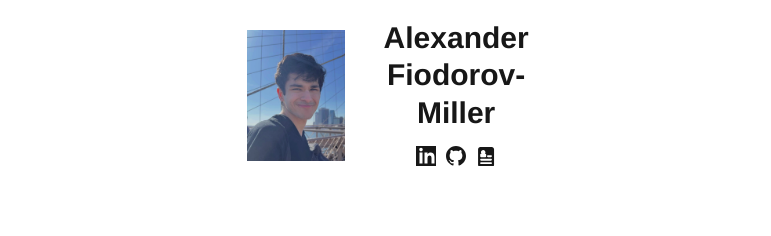
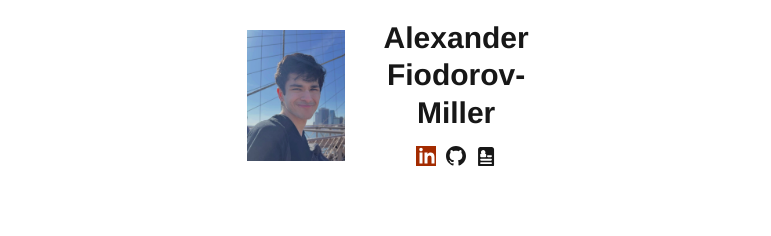
Before and after one commit to alexfiodorov02/alexf.pro, a Next.js app: page / in a window 1280 px wide. In both pictures the pointer is over the icon 669 px from the left and 156 px from the top of the page. Shown: the top 236 px of the page, without its empty margins (243-1014 px from the left). Built offline with nearby package versions, Linux system fonts and the light colour scheme.

Commit message:
Fixed hover on social links

```diff
--- a/app/App.css
+++ b/app/App.css
@@ -152,8 +152,8 @@ a.author__logo:hover #eyebrows {
   display: block;
 }
 
-.author__elsewhere svg:hover {
-  fill: var(--accent-hover);
+.author__elsewhere a:hover svg {
+  color: var(--accent-hover);
 }
 
 .author__elsewhere a + a {
--- a/app/globals.css
+++ b/app/globals.css
@@ -22,7 +22,7 @@
     --foreground: #ededed;
     --icon-color: #ededed;
     --accent: #ff5a5a;
-    --accent-hover: #ff5a5a;
+    --accent-hover: #ff7b7b;
     --text-muted: #BFBFBF;
   }
 }
```
